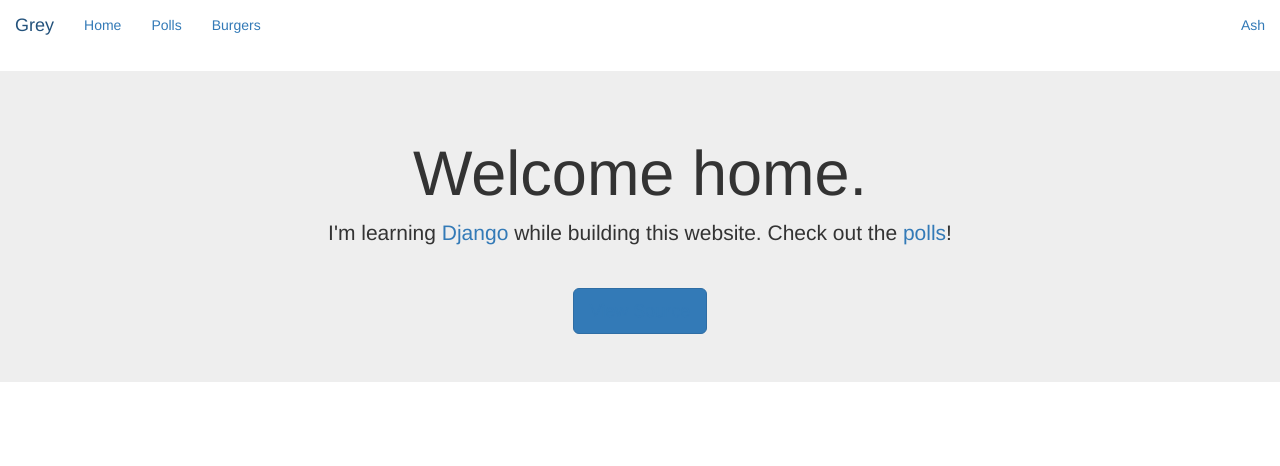
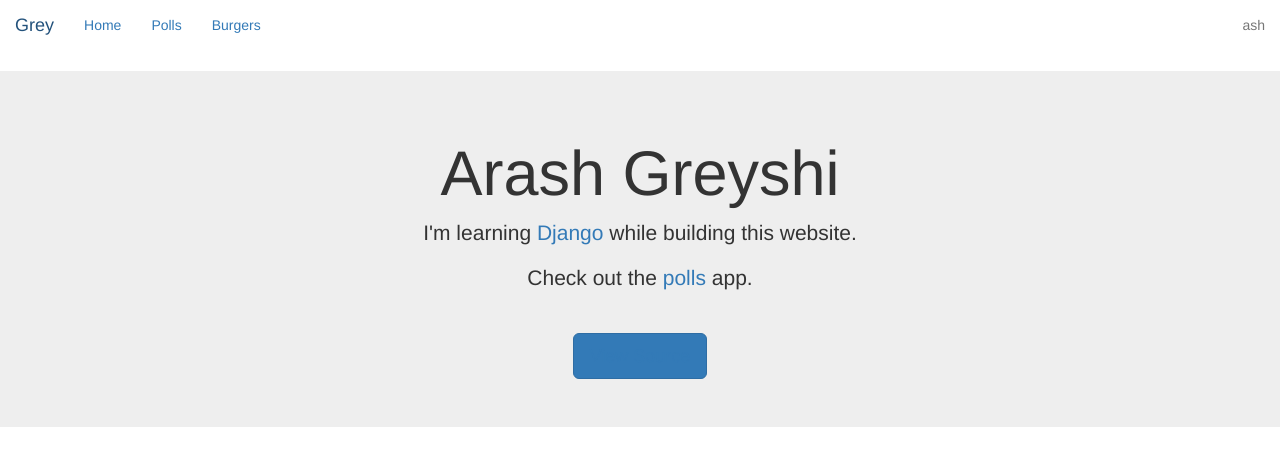
Before and after one commit to Aghoreyshi/djangosite, a Django app: page / in a window 1280 px wide. Shown: the top 466 px of the page. Run offline with Django 3.2, Linux system fonts and the light colour scheme; some libraries are stand-ins or nearby versions.

Commit message:
Modify the home page design

```diff
--- a/araghor/templates/araghor/base.html
+++ b/araghor/templates/araghor/base.html
@@ -3,7 +3,7 @@
   <head>
     <meta charset="utf-8" />
 
-    <title>{% block title %}Greyash{% endblock title %}</title>
+    <title>{% block title %}Greyshi{% endblock title %}</title>
     <meta name="viewport" content="width=device-width, initial-scale=1.0">
     <link href="//netdna.bootstrapcdn.com/font-awesome/3.2.1/css/font-awesome.css" rel="stylesheet">
     <!-- Bootstrap -->
@@ -34,7 +34,7 @@
       </div>
       <!-- Collect the nav links, forms, and other content for toggling -->
       <div class="collapse navbar-collapse navbar-ex1-collapse">
-        <p class="navbar-text pull-right"><a href="/grey">Ash</a></p>
+        <p class="navbar-text pull-right"><a class="text-muted" href="/grey">ash</a></p>
         <ul class="nav navbar-nav">
         {% block navtabs %}
         <li class="active"><a href="/">Home</a></li>
--- a/araghor/templates/araghor/home.html
+++ b/araghor/templates/araghor/home.html
@@ -4,8 +4,9 @@ Greyash Home
 {% endblock title %}
 {% block content %}
 <div class="jumbotron text-center">
-  <h1>Welcome home.</h1>
-  <p>I'm learning <a href="http://www.youtube.com/watch?v=IAooXLAPoBQ">Django</a> while building this website. Check out the <a href="/polls/">polls</a>! </p>
+  <h1>Arash Greyshi</h1>
+  <p>I'm learning <a href="http://www.youtube.com/watch?v=IAooXLAPoBQ">Django</a> while building this website.</p>
+  <p>Check out the <a href="/polls/">polls</a> app.</p>
   <button type="button" class="btn btn-primary btn-lg" style='margin-top: 25px'>
     <a href="http://github.com/aghoreyshi/djangosite">View Source</a></button>
 </div>
```
